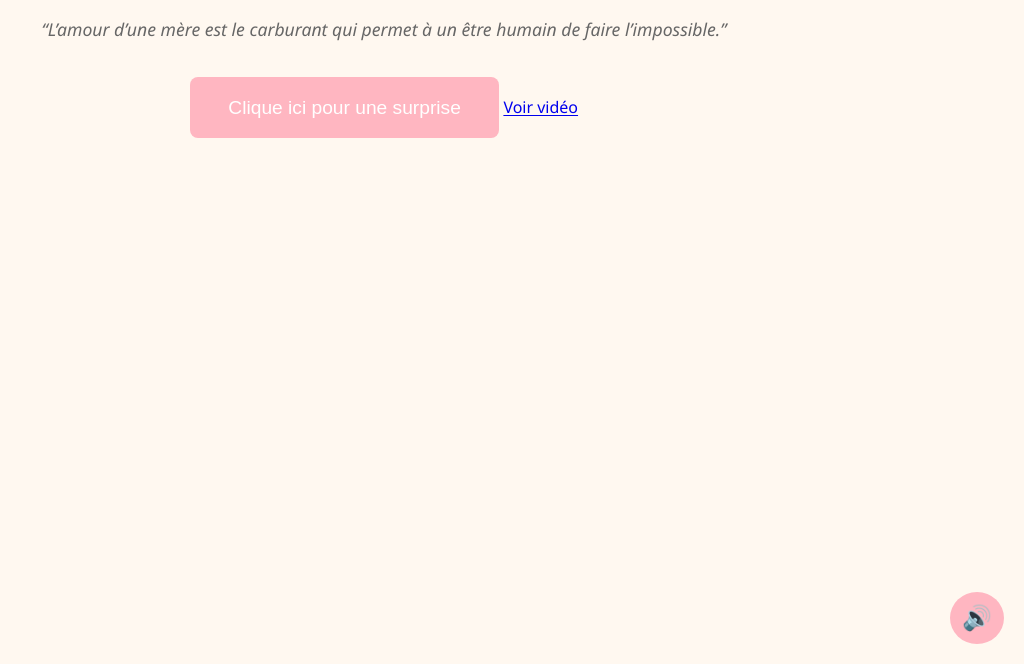
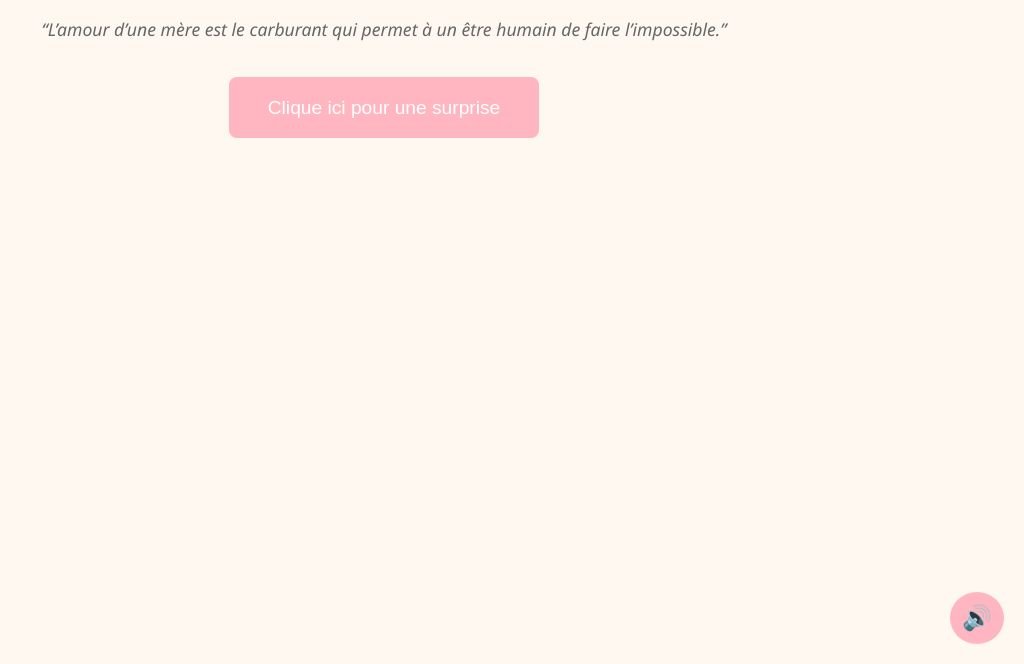
Before and after one commit to Kieran-Huon/FeteDesMere, a plain HTML site: page public/index.html in a window 1280 px wide. Shown: the part 136-800 px from the top of the page, without its empty margins (256-1280 px from the left). Drawn offline with nearby package versions, Linux system fonts and the light colour scheme.

Commit message:
Update index.html

```diff
--- a/public/index.html
+++ b/public/index.html
@@ -12,7 +12,7 @@
     <h1 id="title"><span class="animated-text">Bonne fête maman ❤️</span></h1>
     <blockquote>“L’amour d’une mère est le carburant qui permet à un être humain de faire l’impossible.”</blockquote>
     <button id="revealBtn">Clique ici pour une surprise</button>
-    <a href="media/video1 - Copie.MP4" target="_blank">Voir vidéo</a>
+<!--     <a href="media/video1 - Copie.MP4" target="_blank">Voir vidéo</a> -->
 
 
     <div id="gallery" class="hidden">
```
